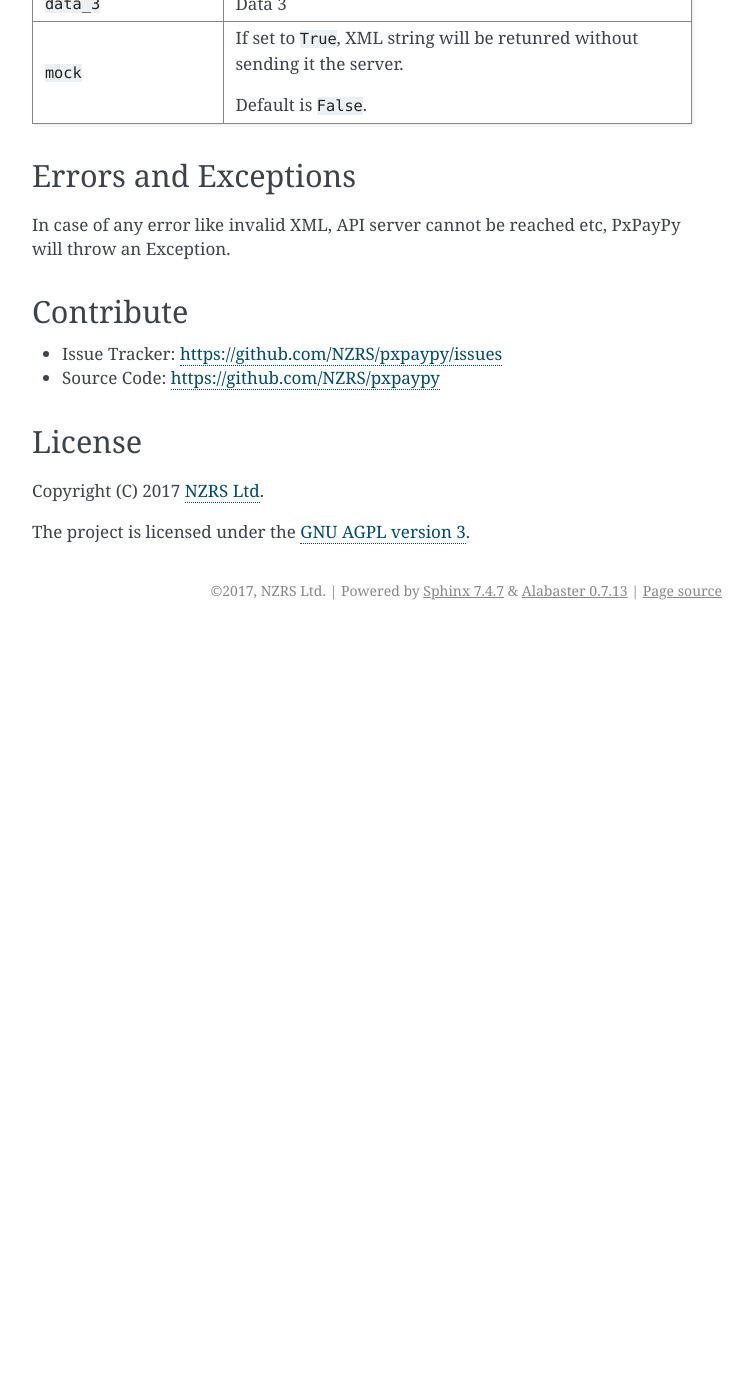
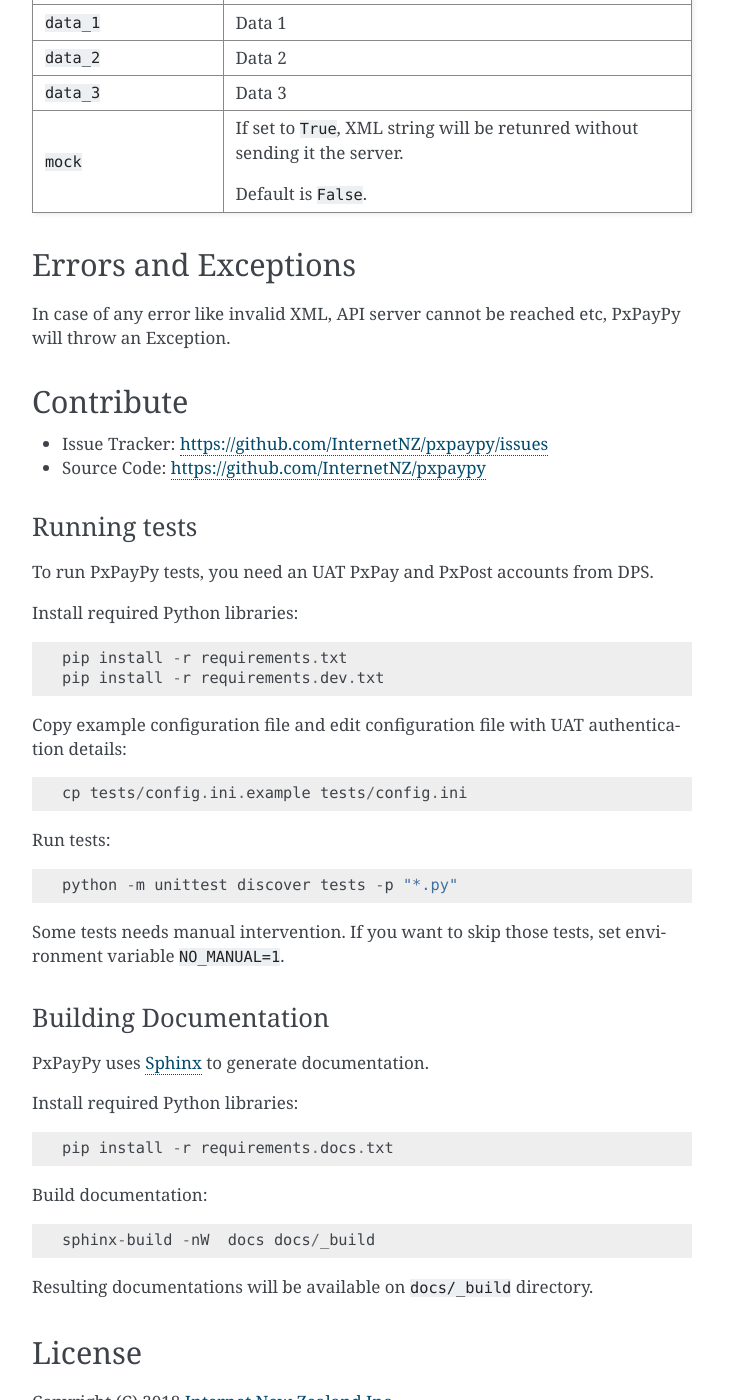
Before and after one commit to InternetNZ/pxpaypy, a Sphinx documentation site: the page built from docs/index.rst, in a window 1280 px wide and 1400 px high, scrolled down 5520 px. Shown: the whole window, without its empty margins (388-1141 px from the left). Built offline with Sphinx 7.4.7, drawn with Linux system fonts in a browser that asks for light colours; before the commit the page ends 6150 px from its top, so only the background shows below that; some of the changed text lies outside the part shown.

Commit message:
[#9] Updated documentation * Change references from NZRS to InternetNZ. * Add information about running tests. * Add information about building documentation.

```diff
--- a/docs/conf.py
+++ b/docs/conf.py
@@ -47,7 +47,7 @@
 
 # General information about the project.
 project = 'PxPayPy'
-copyright = '2017, NZRS Ltd'
+copyright = '2018, InternetNZ Ltd'
 author = 'Kesara Rathnayake'
 
 # The version info for the project you're documenting, acts as replacement for
--- a/docs/index.rst
+++ b/docs/index.rst
@@ -6,7 +6,8 @@
 PxPayPy
 =======
 
-PxPayPy is a Python library for DPS PaymentExpress PxPay 2.0 API.
+PxPayPy is a Python library for DPS PaymentExpress PxPay 2.0 API. PxPayPy has
+been tested to work with Python 3.5+.
 
 .. toctree::
    :maxdepth: 2
@@ -23,6 +24,8 @@
 * :ref:`pxpost_make_token_based_transaction`
 * :ref:`errors_and_exceptions`
 * :ref:`contribute`
+    * :ref:`running_tests`
+    * :ref:`building_documentation`
 * :ref:`license`
 
 .. _features:
@@ -320,8 +323,51 @@
 Contribute
 ==========
 
-* Issue Tracker: https://github.com/NZRS/pxpaypy/issues
-* Source Code: https://github.com/NZRS/pxpaypy
+* Issue Tracker: https://github.com/InternetNZ/pxpaypy/issues
+* Source Code: https://github.com/InternetNZ/pxpaypy
+
+.. _running_tests:
+
+-------------
+Running tests
+-------------
+
+To run PxPayPy tests, you need an UAT PxPay and PxPost accounts from DPS.
+
+Install required Python libraries::
+
+  pip install -r requirements.txt
+  pip install -r requirements.dev.txt
+
+Copy example configuration file and edit configuration file with UAT
+authentication details::
+
+    cp tests/config.ini.example tests/config.ini
+
+Run tests::
+
+  python -m unittest discover tests -p "*.py"
+
+Some tests needs manual intervention. If you want to skip those tests, set
+environment variable ``NO_MANUAL=1``.
+
+.. _building_documentation:
+
+----------------------
+Building Documentation
+----------------------
+
+PxPayPy uses `Sphinx <http://www.sphinx-doc.org/>`_ to generate documentation.
+
+Install required Python libraries::
+
+  pip install -r requirements.docs.txt
+
+Build documentation::
+
+  sphinx-build -nW  docs docs/_build
+
+Resulting documentations will be available on ``docs/_build`` directory.
 
 .. _license:
 
@@ -329,7 +375,8 @@
 License
 =======
 
-Copyright (C) 2017 `NZRS Ltd <https://nzrs.net.nz/>`_.
+Copyright (C) 2018 `Internet New Zealand Inc <https://internetnz.nz/>`_.
 
 The project is licensed under the
-`GNU AGPL version 3 <https://github.com/NZRS/pxpaypy/blob/master/LICENSE>`_.
+`GNU AGPL version 3
+<https://github.com/InternetNZ/pxpaypy/blob/master/LICENSE>`_.
--- a/setup.py
+++ b/setup.py
@@ -10,12 +10,12 @@
     py_modules=["pxpaypy"],
 
     author="Kesara Rathnayake",
-    author_email="kesara@nzrs.net.nz",
+    author_email="kesara@internetnz.net.nz",
     description="Python library for DPS PaymentExpress PxPay 2.0 API.",
     long_description="""\
 Python library for DPS PaymentExpress PxPay 2.0 API. Also supports stored
 credit card payments via PaymentExpress PxPost.""",
     license="GNU AGPL v3",
     keywords="dps paymentexpress pxpay pxpost api",
-    url="https://github.com/NZRS/pxpaypy",
+    url="https://github.com/InternetNZ/pxpaypy",
 )
```
Also changed, not shown: README.md (+14 -3 lines).
